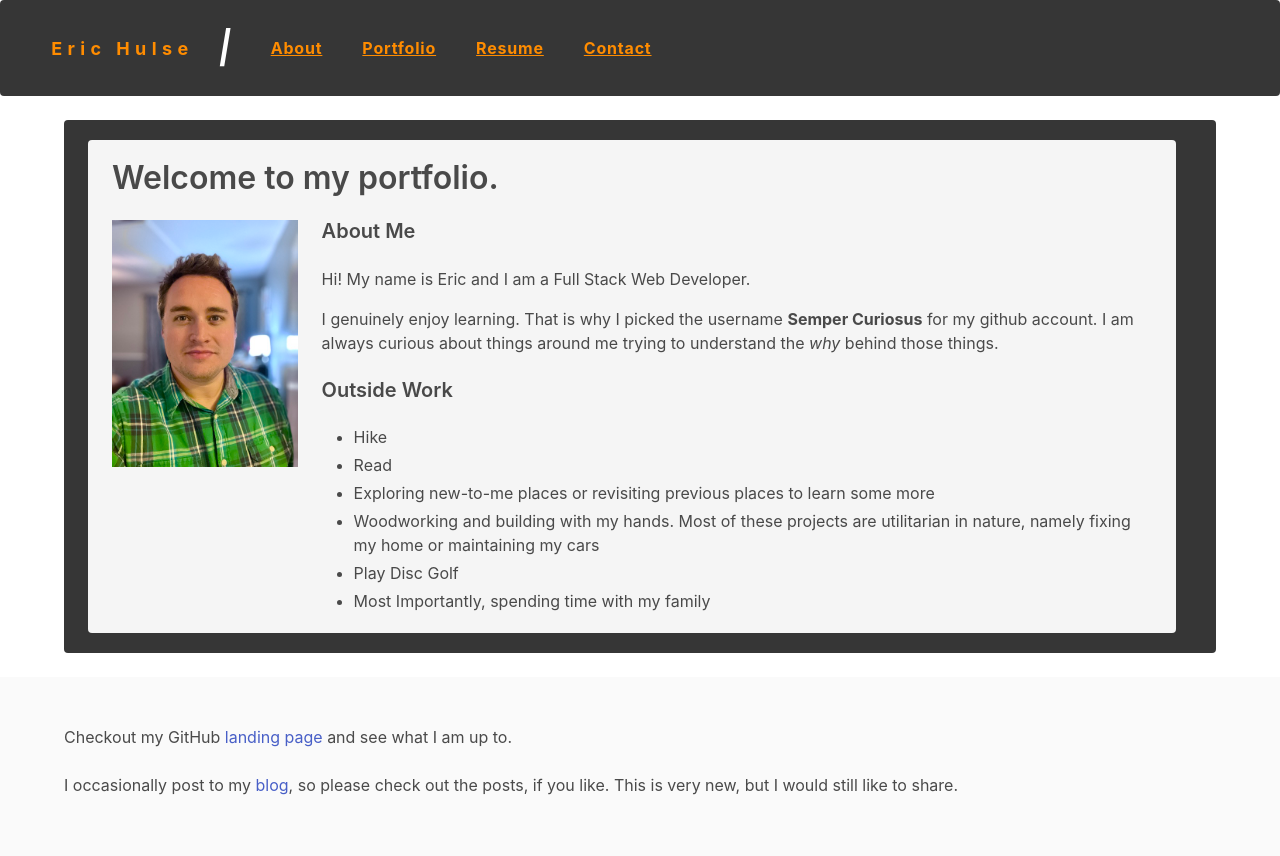
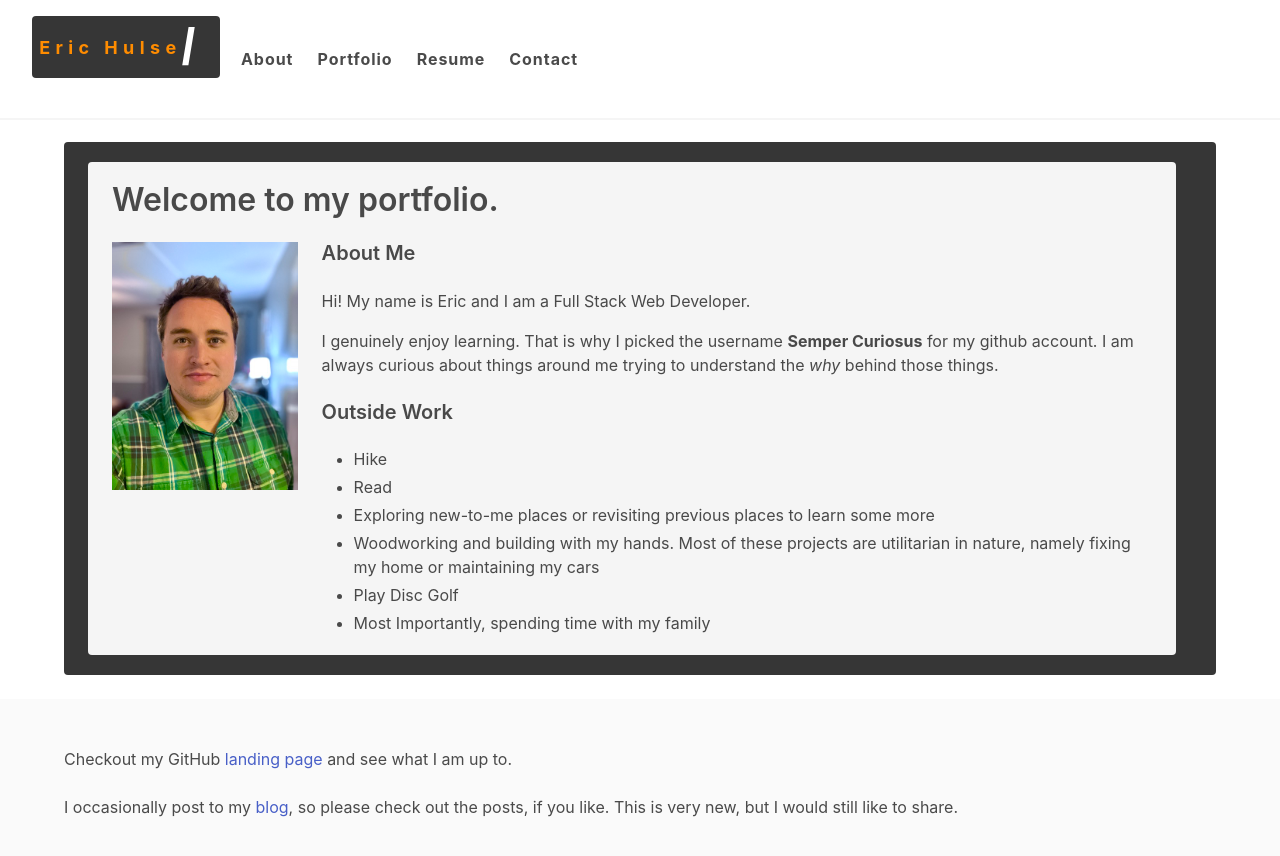
Before and after one commit to sempercuriosus/portfolio-v2, a React (Vite) app: page / in a window 1280 px wide. Shown: the top 856 px of the page. Built offline with nearby package versions, Linux system fonts and the light colour scheme.

Commit message:
updated style

```diff
--- a/src/components/Nav/nav.jsx
+++ b/src/components/Nav/nav.jsx
@@ -8,15 +8,13 @@ function Nav({ developerName }) {
     // Main Nav Group
     <nav
       id='nav-nav'
-      className='navbar is-spaced  notification is-dark'
-      role='navigation'
-      aria-label='main navigation'>
+      className='navbar has-shadow is-spaced'
+      role='navigation'>
       {/* About is the root route, href reflects this */}
-      <div className='navbar-item'>
-        <div id='dev-name'>{name}</div>
-        <div id='name-div'>
-          <em>|</em>
-        </div>
+      <div
+        id='dev-name'
+        className='navbar-item notification is-dark'>
+        {name} <em id='name-div'>|</em>
       </div>
 
       {/* Links */}
@@ -49,7 +47,7 @@ function Nav({ developerName }) {
       <Link
         id='link-contact'
         to='/Contact'
-        className='navbar-item is-light'>
+        className='navbar-item'>
         <strong>Contact</strong>
       </Link>
     </nav>
--- a/src/style/style.css
+++ b/src/style/style.css
@@ -1,6 +1,6 @@
 #dev-name {
     color: darkorange;
-    margin-right: 1em;
+    margin-right: 0.5em;
     padding: 0.4em;
     font-size: large;
     font-weight: bold;
@@ -8,25 +8,21 @@
 }
 
 #name-div {
+    margin-right: 0.4em;
     color: white;
     font-weight: bolder;
     font-size: xx-large;
 }
 
 #nav-nav {
-    color: darkorange;
+    color: white;
 }
 
 .navbar-item strong {
-    letter-spacing: .05em;
+    letter-spacing: .06em;
 }
 
-.navbar-item {
-    text-decoration: none;
-    margin-right: 1em;
-}
-
-@media screen and (max-width: 810px) {
+@media screen and (max-width: 410px) {
 
     .navbar-link,
     .navbar-item {
```
